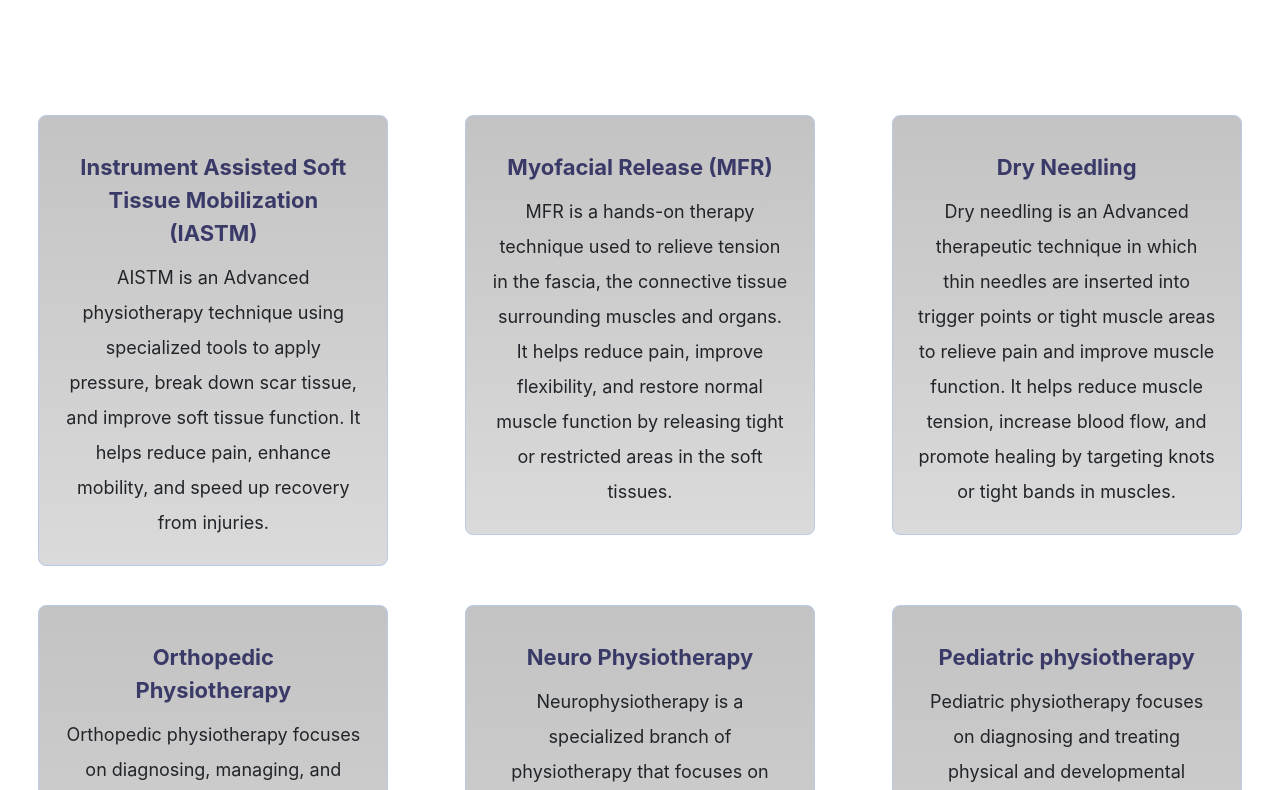
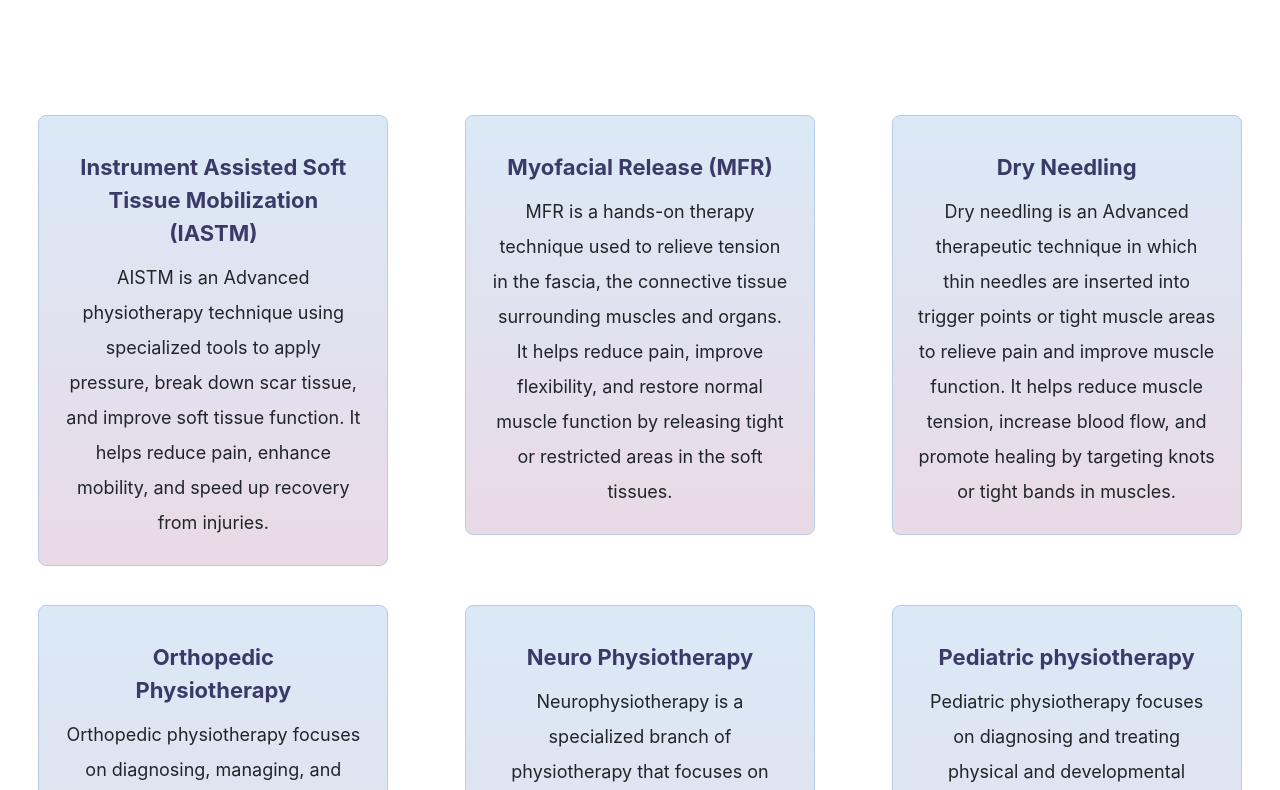
Before and after one commit to nihalavk/drphysio-first, a React (Create React App) app: page / in a window 1280 px wide. Shown: the part 2330-3120 px from the top of the page. Built offline with nearby package versions, Linux system fonts and the light colour scheme.

Commit message:
comment3

```diff
--- a/src/dr.physio/Home.css
+++ b/src/dr.physio/Home.css
@@ -165,7 +165,7 @@
 
  }
 .service{
-   background-image: linear-gradient(rgb(195, 195, 195),rgb(218, 218, 218));
+   background-image: linear-gradient(rgb(218, 233, 247),rgb(233, 218, 230));
    padding: 25px;
    border-radius: 8px 8px;
    margin: 8%;
```
